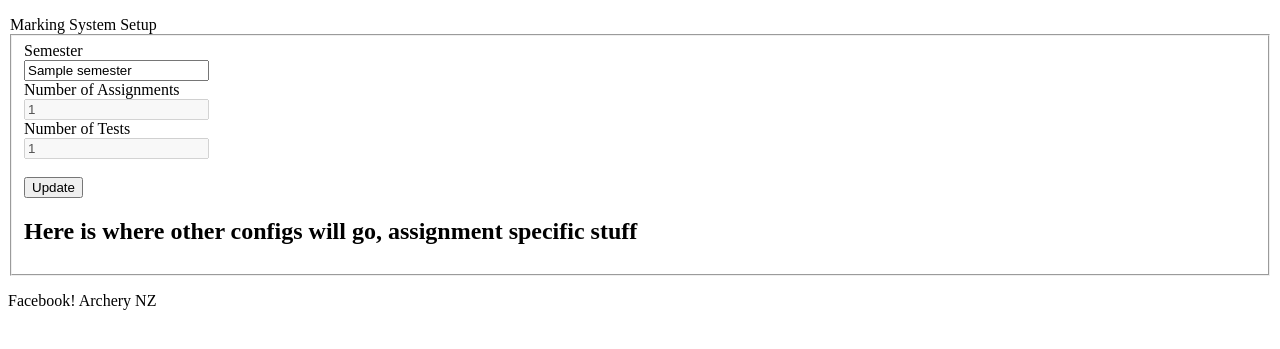
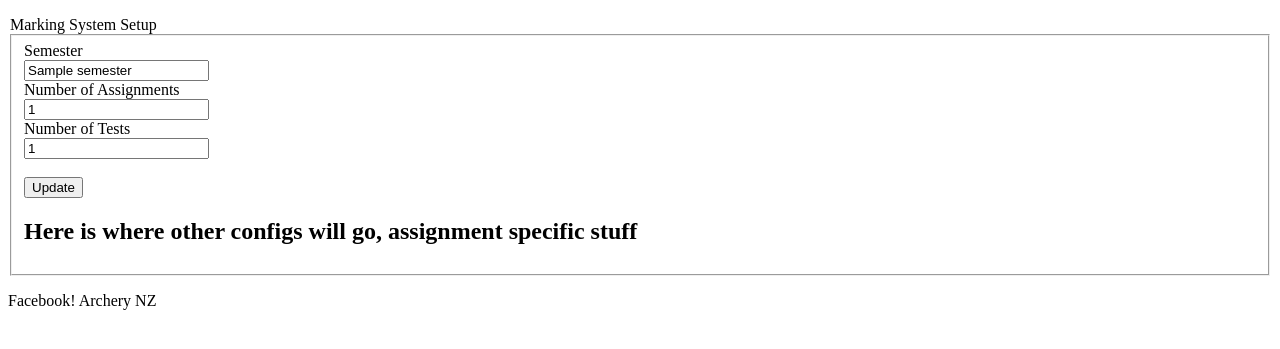
Before and after one commit to steveclifton/Massey-Marking-Webapp, a PHP site: template Views/markingsetup.view.php in a window 1280 px wide. Shown: the part 28-377 px from the top of the page. Run offline with PHP 8.4, Linux system fonts and the light colour scheme; the template is opened without the code that fills it: most values are stand-ins (such as "Sample title", 1, 10 or a date in 2020).

Commit message:
Refactor with correct names

```diff
--- a/Views/markingsetup.view.php
+++ b/Views/markingsetup.view.php
@@ -1,4 +1,4 @@
-<form class="form-horizontal" action="#" method="POST">
+<form class="form-horizontal" action="/markingsetup" method="POST">
     <div>
         <legend class="">Marking System Setup</legend>
     </div>
@@ -6,22 +6,22 @@
         <div class="control-group">
             <label class="control-label">Semester</label>
             <div class="controls">
-                <input type="text" id="anz_num" name="anz_num" class="input-xlarge"
+                <input type="text" id="semester" name="semester" class="input-xlarge"
                        value="<?= $viewData['semester'] ?>" required>
             </div>
         </div>
         <div class="control-group">
             <label class="control-label">Number of Assignments</label>
             <div class="controls">
-                <input type="text" id="first_name" name="first_name" placeholder="" class="input-xlarge"
-                       value="<?= $viewData['numAss'] ?>" disabled>
+                <input type="text" id="numAss" name="numAss" placeholder="" class="input-xlarge"
+                       value="<?= $viewData['numAss'] ?>" readonly >
             </div>
         </div>
         <div class="control-group">
             <label class="control-label">Number of Tests</label>
             <div class="controls">
-                <input type="text" id="last_name" name="last_name" placeholder="" class="input-xlarge"
-                       value="<?= $viewData['numTests'] ?>" disabled>
+                <input type="text" id="numTests" name="numTests" placeholder="" class="input-xlarge"
+                       value="<?= $viewData['numTests'] ?>" readonly >
             </div>
         </div>
         <br>
@@ -35,6 +35,5 @@
                 <h2>Here is where other configs will go, assignment specific stuff</h2>
             </div>
         </div>
-
     </fieldset>
 </form>
```
